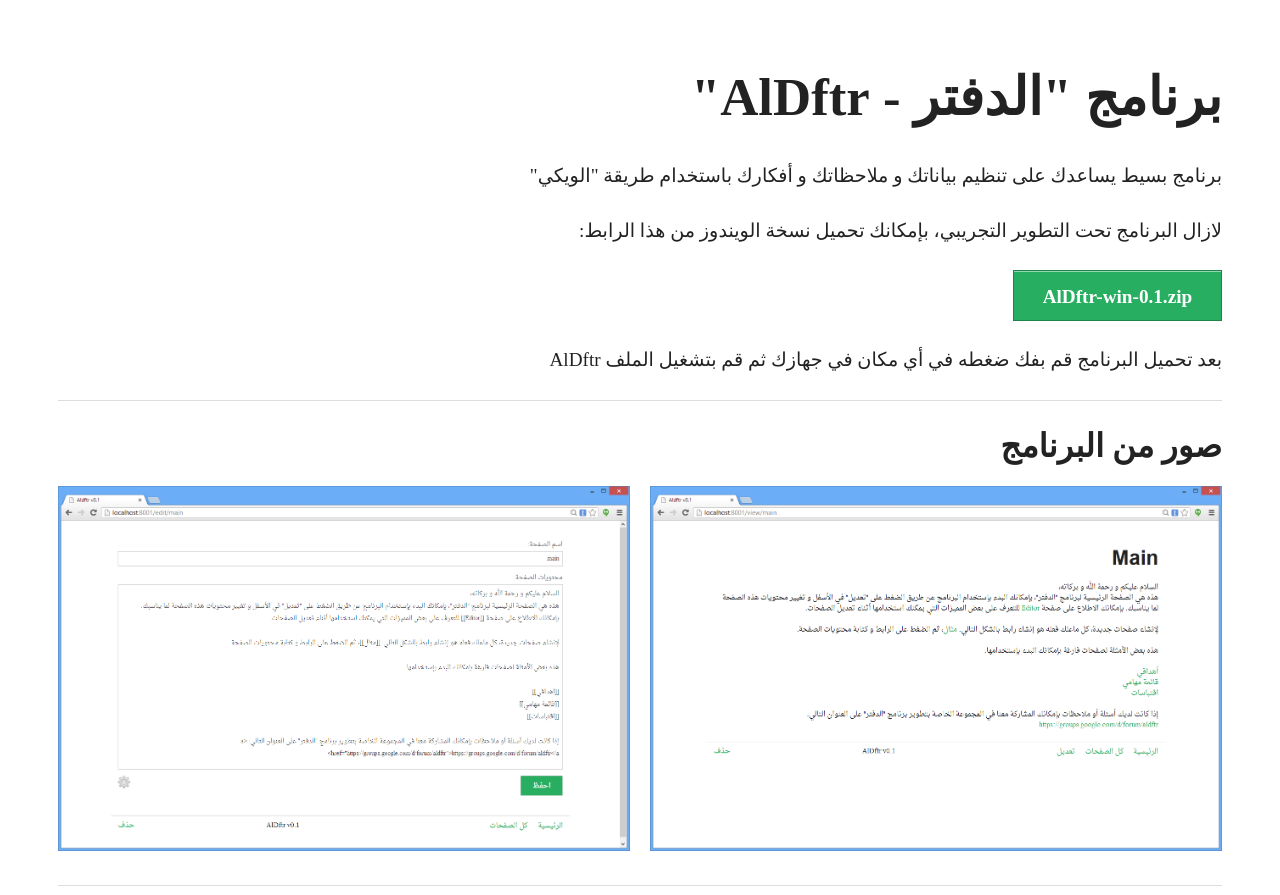
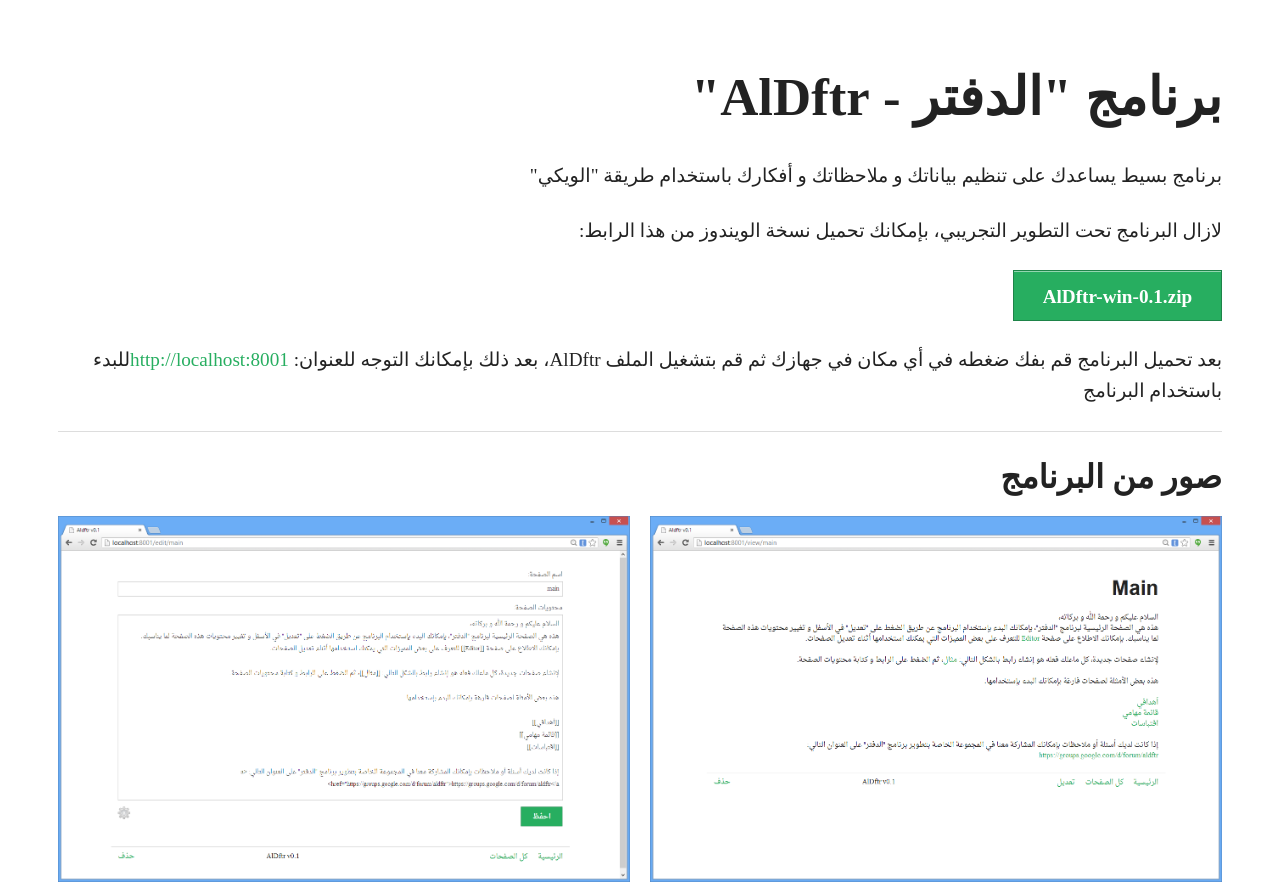
Before and after one commit to mznmel/AlDftr, a plain HTML site: page alDftr.com/index.html in a window 1280 px wide. Shown: the top 895 px of the page. Drawn offline with Linux system fonts and the light colour scheme; a web font is replaced by a local one.

Commit message:
Added more help instructions

```diff
--- a/alDftr.com/index.html
+++ b/alDftr.com/index.html
@@ -16,7 +16,7 @@
         <p>برنامج بسيط يساعدك على تنظيم بياناتك و ملاحظاتك و أفكارك باستخدام طريقة "الويكي"</p>
         <p>لازال البرنامج تحت التطوير التجريبي، بإمكانك تحميل نسخة الويندوز من هذا الرابط:</p>
         <a class="button" href="http://aldftr.com/bin-dist/win/AlDftr-win-0.1.zip">AlDftr-win-0.1.zip</a>
-        <p>بعد تحميل البرنامج قم بفك ضغطه في أي مكان في جهازك ثم قم بتشغيل الملف AlDftr</p>
+        <p>بعد تحميل البرنامج قم بفك ضغطه في أي مكان في جهازك ثم قم بتشغيل الملف AlDftr، بعد ذلك بإمكانك التوجه للعنوان: <a href="http://localhost:8001">http://localhost:8001</a>للبدء باستخدام البرنامج</p>
         <hr>
 
         <h3>صور من البرنامج</h3>
```
